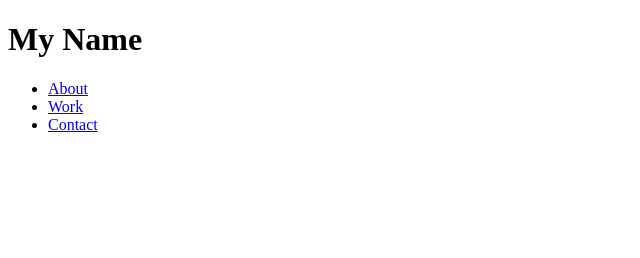
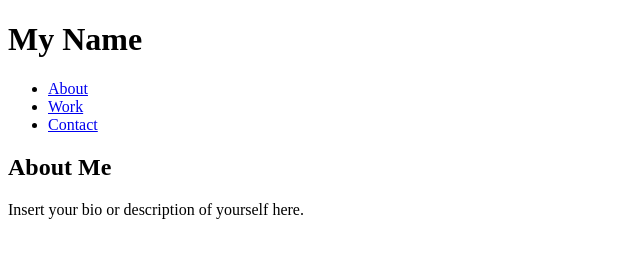
Before and after one commit to ziurgabriella/portfolio, a plain HTML site: page index.html in a window 1280 px wide. Shown: the whole page, without its empty margins (0-640 px from the left). Drawn offline with Linux system fonts and the light colour scheme.

Commit message:
added header and body elements

```diff
--- a/index.html
+++ b/index.html
@@ -5,9 +5,11 @@
     <title>My Portfolio</title>
     <meta http-equiv="X-UA-Compatible" content="IE=edge">
     <meta name="viewport" content="width=device-width, initial-scale=1.0">
-    <title>Document</title>
 </head>
-<h1>My Name</h1>
+<body>
+
+    <header>
+         <h1>My Name</h1>
       <nav>
         <ul>
           <li><a href="#about">About</a></li>
@@ -15,7 +17,13 @@
           <li><a href="#contact">Contact</a></li>
         </ul>
       </nav>
-<body>
+     <header>
+        <section id="about">
+            <h2>About Me</h2>
+            <p>Insert your bio or description of yourself here.</p>
+          </section>
+
+    </body>
 
 </body>
 </html>
```
